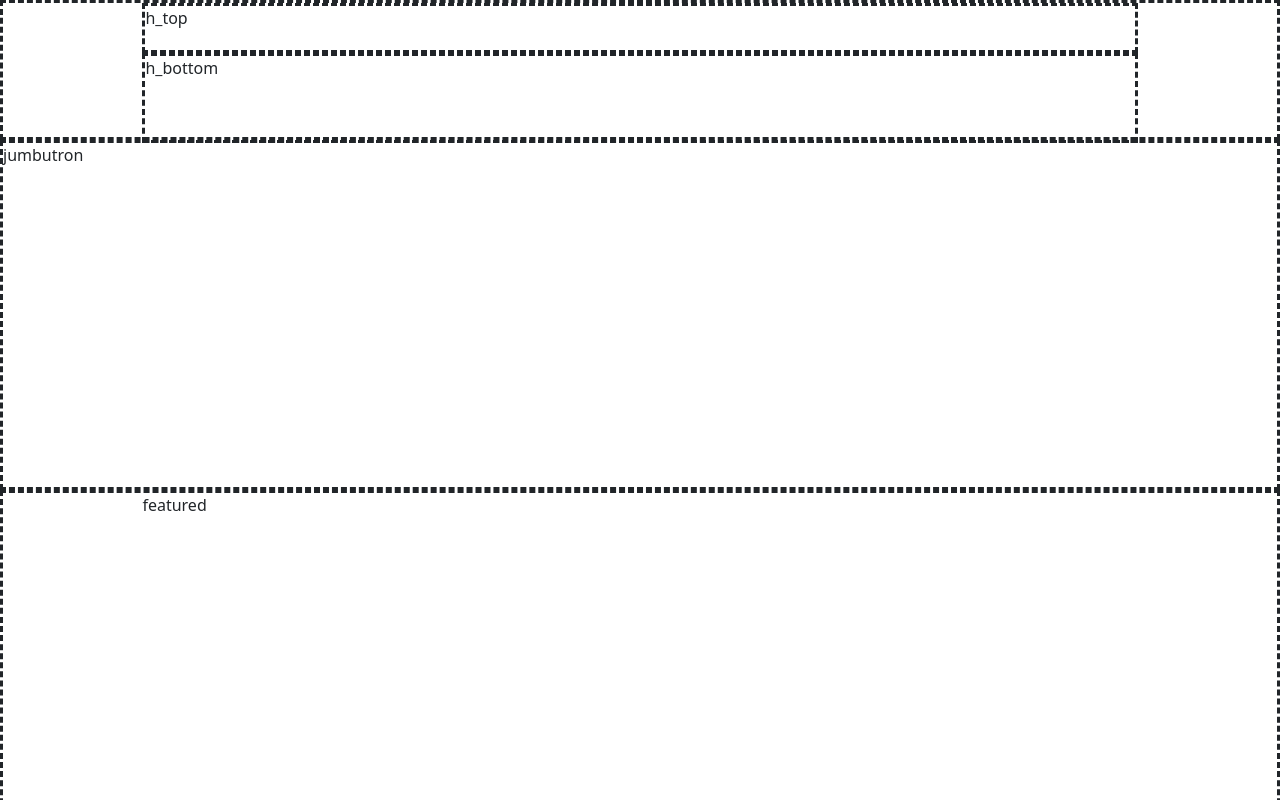
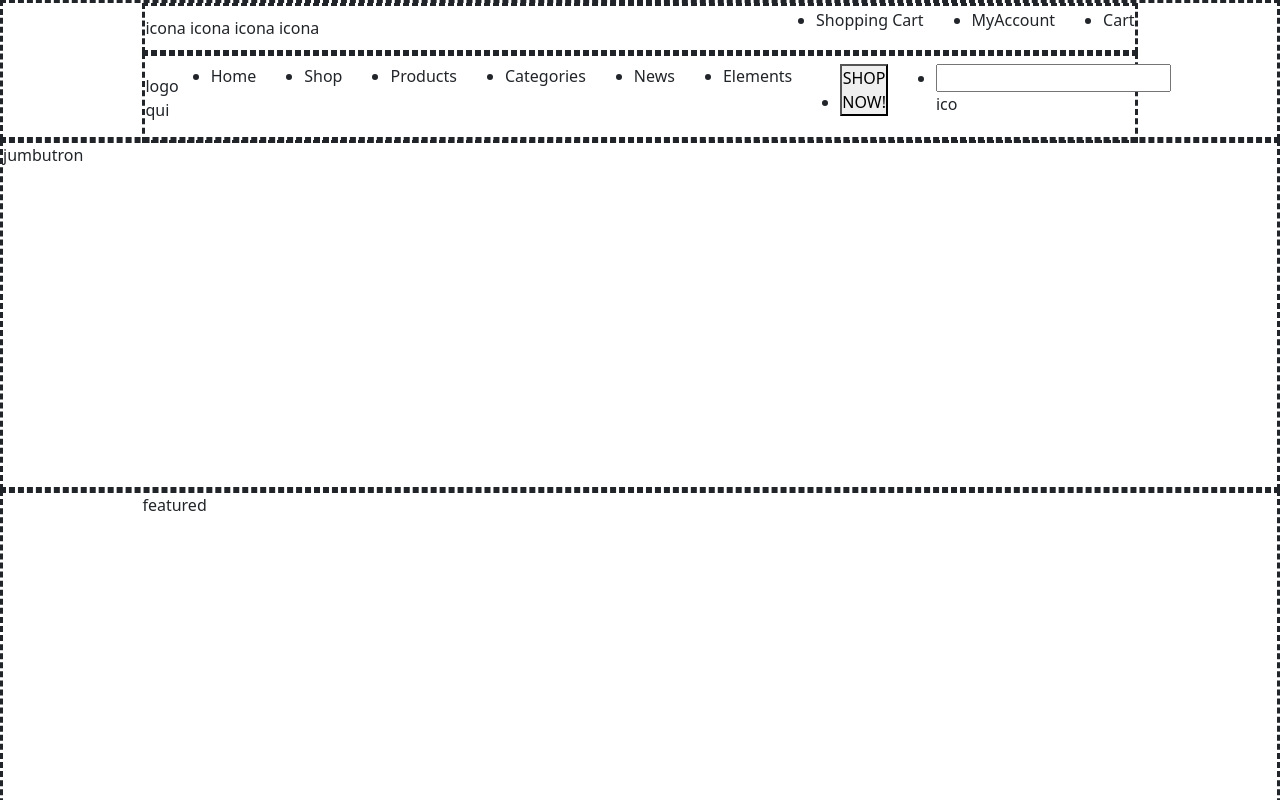
Before and after one commit to L-cir94/proj-html-vuejs, a Vue app: page / in a window 1280 px wide. Shown: the top 800 px of the page. Built offline with nearby package versions, Linux system fonts and the light colour scheme.

Commit message:
draft for content in footer and header

```diff
--- a/src/components/AppFooter.vue
+++ b/src/components/AppFooter.vue
@@ -1,14 +1,39 @@
 <template>
     <footer>
         <div class="container">
-            <div class="subscribe">
-                subscribe
+            <div class="subscribe d-flex pt-5 pb-5">
+                <div class="text text-center d-flex justify-content-center align-items-center">
+                icona
+                Subscribe now and get special offers
+                </div>
+                <div class="call_to_action d-flex justify-content-center align-items-center">
+                    <input type="text" placeholder="insert your email">
+                    <button>SEND</button>
+                </div>
             </div>
             <div class="link">
-                link
+                <div class="row pt-3 pb-3">
+                    <div class="col-3 d-flex flex-column">
+                        <div class="logo">logo</div>
+                    </div>
+                    <div class="col-3 d-flex flex-column">
+
+                    </div>
+                    <div class="col-3 d-flex flex-column">
+
+                    </div>
+                    <div class="col-3 d-flex flex-column">
+
+                    </div>
+                </div>
             </div>
-            <div class="copy">
-                copy
+            <div class="copy text-center d-flex flex-column">
+                <div class="copyright">
+                    <i class="fa fa-copyright" aria-hidden="true"></i>
+                </div>
+                <div class="payments_methods d-flex justify-content-center">
+                    payments_methods
+                </div>
             </div>
         </div>
     </footer>
@@ -40,4 +65,13 @@ export default {
 .copy {
     height: 50px;
     border: dashed;
-}</style>
+}
+
+.text {
+    width: 60%;
+}
+
+.call_to_action {
+    width: 40%;
+}
+</style>
--- a/src/components/AppHeader.vue
+++ b/src/components/AppHeader.vue
@@ -1,11 +1,37 @@
 <template>
     <header>
         <div class="container">
-            <div class="h_top">
-                h_top
+            <div class="h_top d-flex justify-content-between align-items-center">
+                <div class="icons">
+                    icona
+                    icona
+                    icona
+                    icona
+                </div>
+                <nav class="d-flex">
+                    <ul class="d-flex gap-5 align-items-center">
+                        <li>Shopping Cart</li>
+                        <li>MyAccount</li>
+                        <li>Cart</li>
+                    </ul>
+                </nav>
             </div>
-            <div class="h_bottom">
-h_bottom
+            <div class="h_bottom d-flex justify-content-between align-items-center">
+                <div class="logo">
+                    logo qui
+                </div>
+                <nav>
+                    <ul class="d-flex gap-5">
+                        <li>Home</li>
+                        <li>Shop</li>
+                        <li>Products</li>
+                        <li>Categories</li>
+                        <li>News</li>
+                        <li>Elements</li>
+                        <li><button>SHOP NOW!</button></li>
+                        <li><input type="search">ico</li>
+                    </ul>
+                </nav>
             </div>
         </div>
     </header>
@@ -41,6 +67,4 @@ header {
     height: 90px;
     border: dashed;
 }
-
-
 </style>
```
